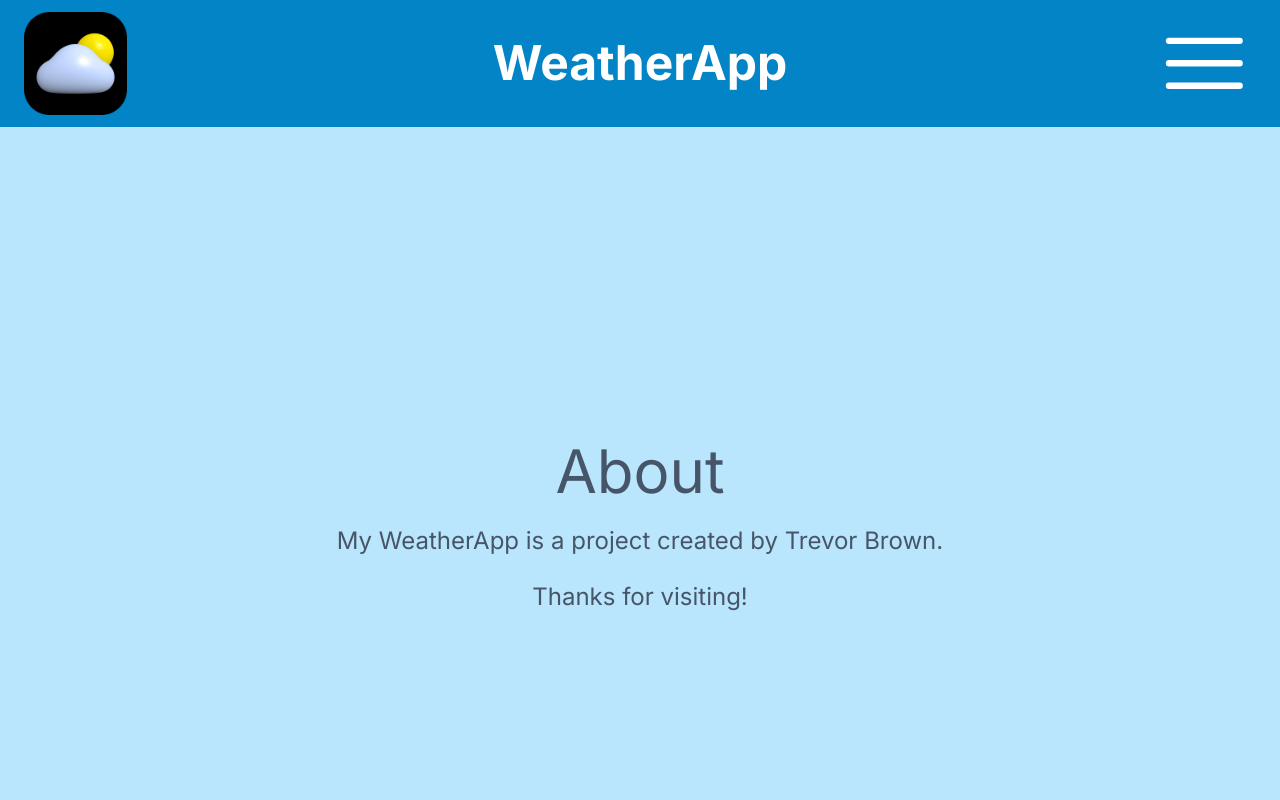
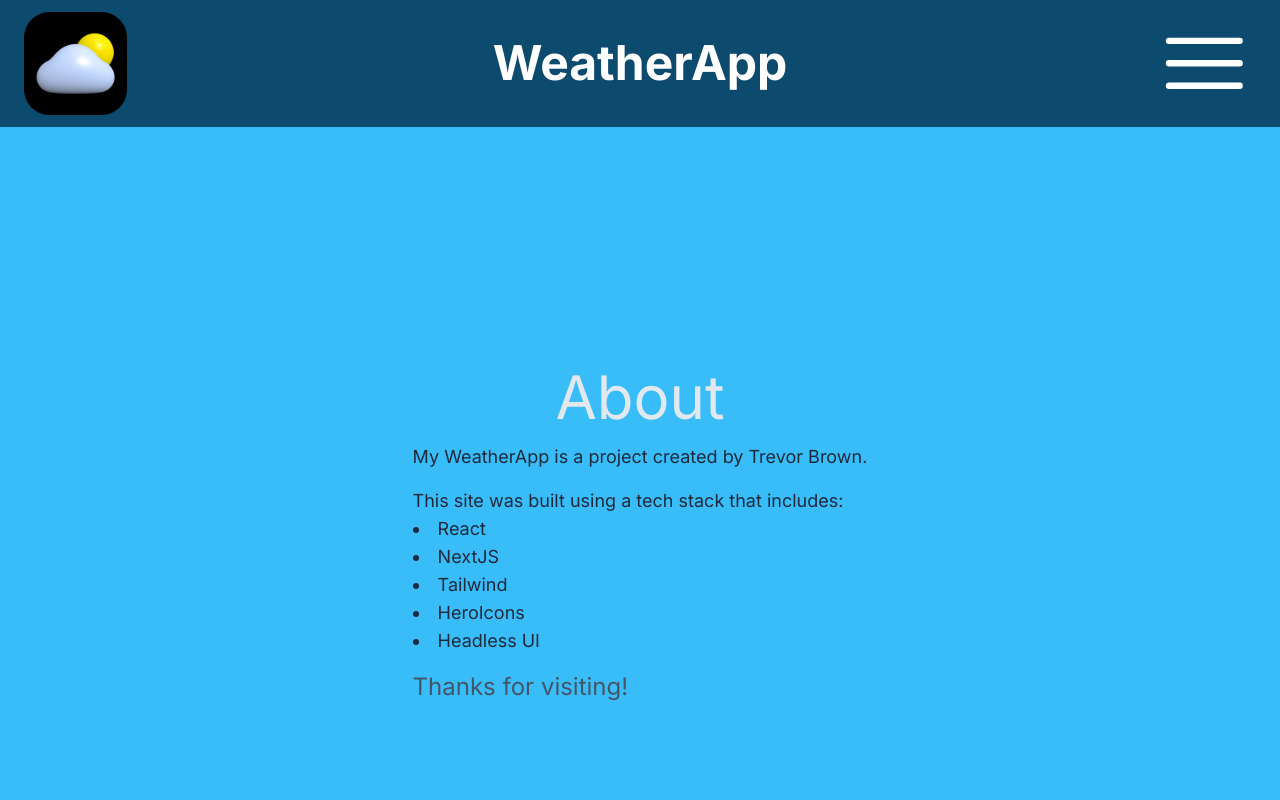
Before and after one commit to tbrown034/my-weather-app, a Next.js app: page /about in a window 1280 px wide. Shown: the top 800 px of the page. Built offline with nearby package versions, Linux system fonts and the light colour scheme.

Commit message:
styling: centered text, added padding where needed

```diff
--- a/app/Components/Footer.jsx
+++ b/app/Components/Footer.jsx
@@ -4,7 +4,7 @@ import Logo from "../../public/Images/weatherLogo.png";
 export default function Footer() {
   return (
     <>
-      <footer className="px-6 py-10 text-white bg-sky-600">
+      <footer className="px-6 py-10 text-white bg-sky-900">
         <div className="flex justify-between gap-8 ">
           <div className="flex items-center gap-2">
             <Link href="/" className="flex items-center">
--- a/app/Components/Header.jsx
+++ b/app/Components/Header.jsx
@@ -6,7 +6,7 @@ import { Bars3Icon } from "@heroicons/react/24/solid";
 export default function Header() {
   return (
     <>
-      <header className="flex items-center justify-between px-6 py-3 text-white bg-sky-600">
+      <header className="flex items-center justify-between px-6 py-3 text-white bg-sky-900">
         <div className="w-1/12">
           <Image src={Logo} alt="logo" />
         </div>
--- a/app/about/page.jsx
+++ b/app/about/page.jsx
@@ -1,13 +1,20 @@
 export default function About() {
   return (
     <>
-      <section className="flex items-center justify-center min-h-screen py-20 text-center bg-sky-200 text-slate-600">
-        <div className="flex flex-col space-y-6">
-          <h1 className="text-6xl ">About</h1>
-          <p className="text-2xl">
-            My WeatherApp is a project created by Trevor Brown.{" "}
-          </p>
-          <p className="text-2xl">Thanks for visiting!</p>
+      <section className="flex flex-col items-center justify-center min-h-screen py-20 bg-sky-400 text-slate-200">
+        <h1 className="py-4 text-6xl">About</h1>
+        <div className="space-y-4 text-lg text-slate-800">
+          <p>My WeatherApp is a project created by Trevor Brown. </p>
+          <ul className="list-disc list-inside">
+            This site was built using a tech stack that includes:
+            <li>React</li>
+            <li>NextJS</li>
+            <li>Tailwind</li>
+            <li>HeroIcons</li>
+            <li>Headless UI</li>
+          </ul>
+
+          <p className="text-2xl text-slate-600">Thanks for visiting!</p>
         </div>
       </section>
     </>
--- a/app/current/page.jsx
+++ b/app/current/page.jsx
@@ -1,8 +1,8 @@
 export default function Current() {
   return (
     <>
-      <section className="flex flex-col items-center justify-center min-h-screen bg-sky-500 text-slate-100">
-        <h1 className="text-6xl">Current Weather</h1>
+      <section className="flex flex-col items-center justify-center min-h-screen px-6 bg-sky-800 text-slate-50">
+        <h1 className="text-6xl text-center">Current Weather</h1>
       </section>
     </>
   );
--- a/app/forecast/page.jsx
+++ b/app/forecast/page.jsx
@@ -1,8 +1,8 @@
 export default function Forecast() {
   return (
     <>
-      <section className="flex flex-col items-center justify-center min-h-screen bg-sky-400 text-slate-200">
-        <h1 className="text-6xl">Tomorrow's Forecsted Weather</h1>
+      <section className="flex flex-col items-center justify-center min-h-screen px-6 bg-sky-700 text-slate-100">
+        <h1 className="text-6xl text-center">Tomorrow's Forecsted Weather</h1>
       </section>
     </>
   );
--- a/app/timer/page.jsx
+++ b/app/timer/page.jsx
@@ -1,8 +1,8 @@
 export default function Timer() {
   return (
     <>
-      <section className="flex flex-col items-center justify-center min-h-screen bg-sky-300 text-slate-400">
-        <h1 className="text-6xl">Sunset/Sunrise Timer</h1>
+      <section className="flex flex-col items-center justify-center min-h-screen px-6 bg-sky-600 text-slate-200">
+        <h1 className="text-6xl text-center">Sunset/Sunrise Timer</h1>
       </section>
     </>
   );
```
